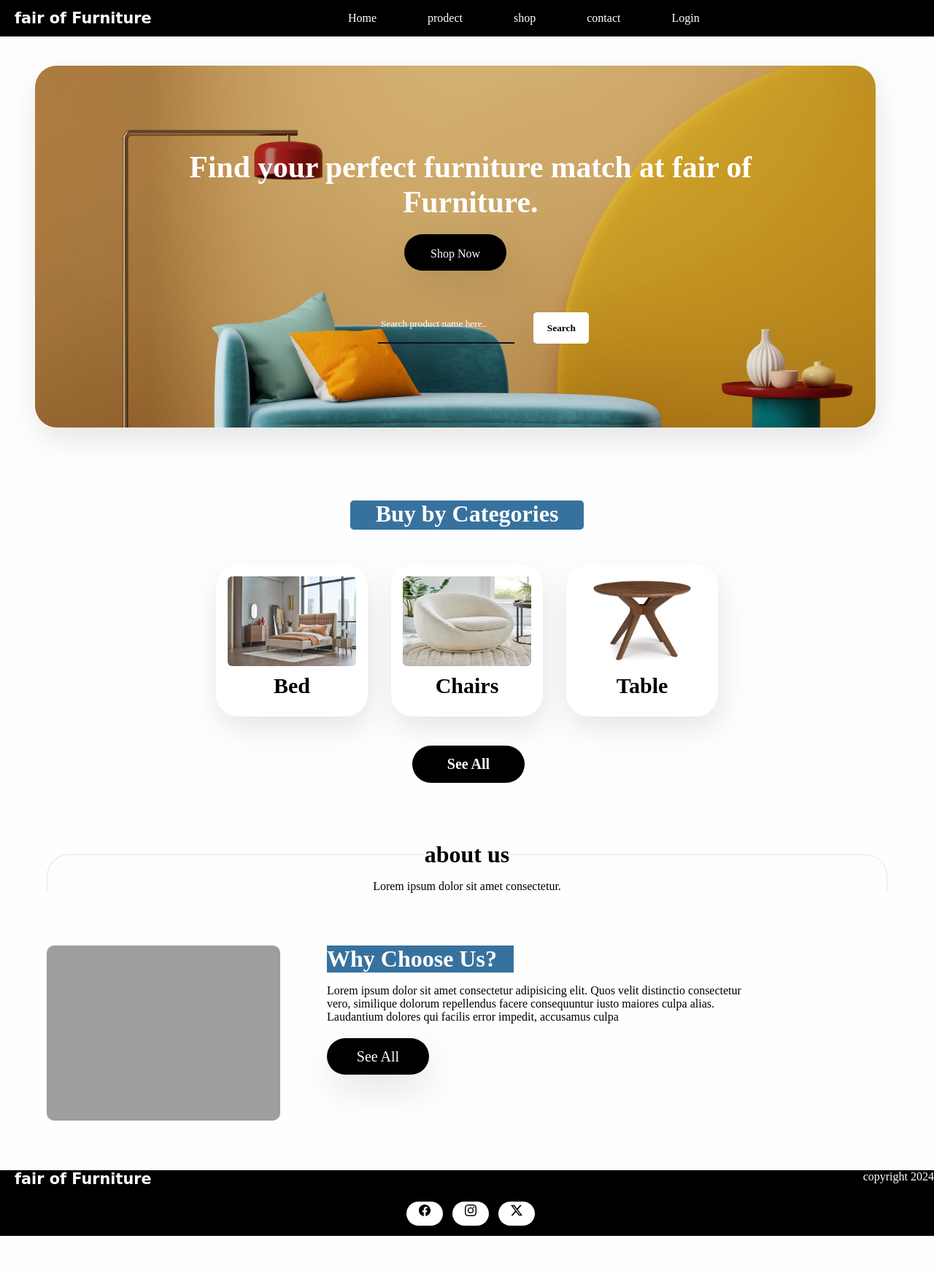
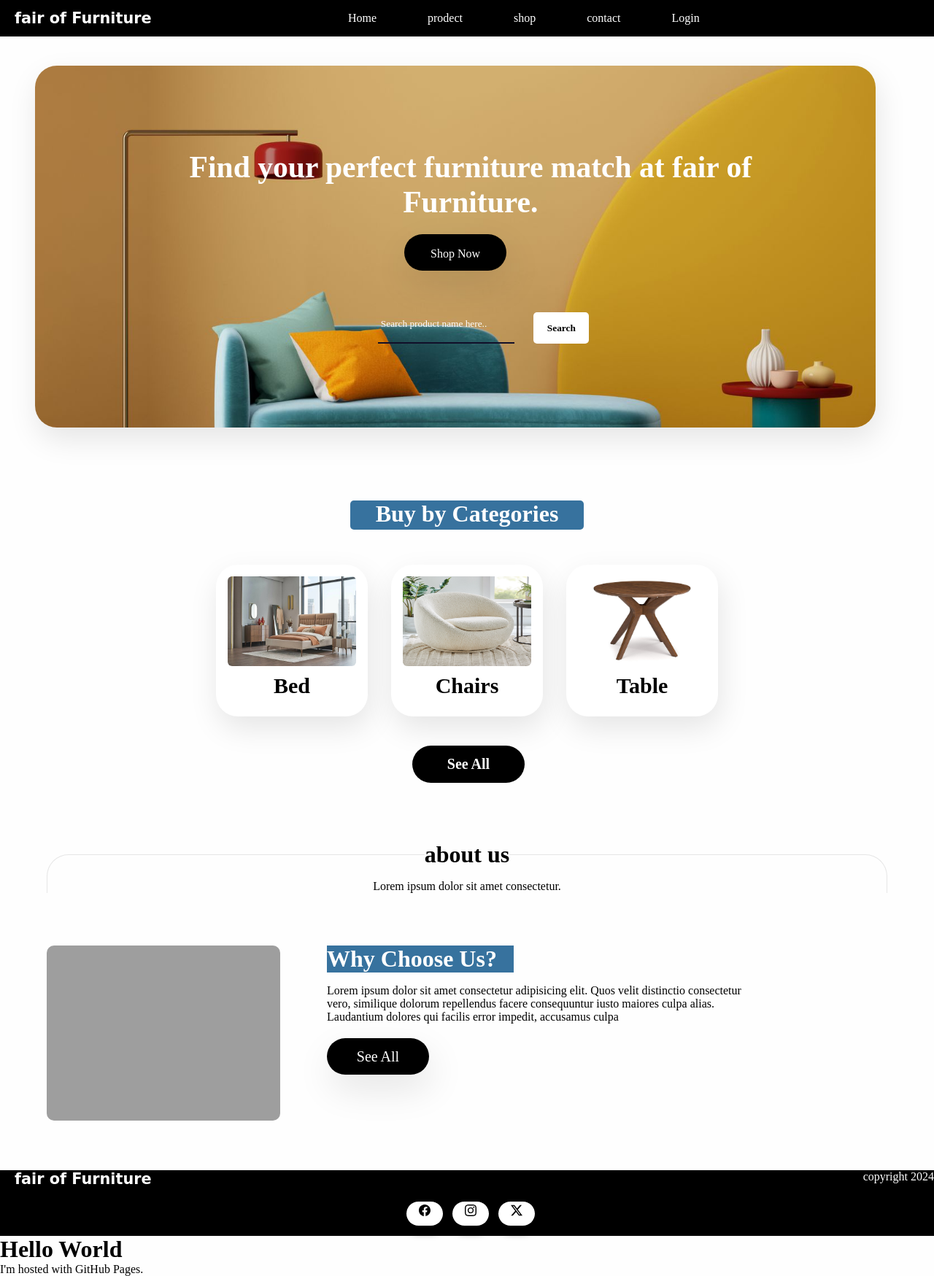
Before and after one commit to Mariaa888/HomeWork, a PHP site: page / in a window 1280 px wide. Shown: the whole page at 73% size. Before the commit the page ends 1694 px from the top, so only its background shows below. Run offline with PHP 8.4, Linux system fonts and the light colour scheme; grey boxes are pictures that could not be loaded.

Commit message:
initial commit

```diff
--- a/index.php
+++ b/index.php
@@ -194,6 +194,11 @@ session_start();
 
     <script src="js/home1.js">
     </script>
+
+        <h1>Hello World</h1>
+        <p>I'm hosted with GitHub Pages.</p>
+
+    </html>
 </body>
 
 </html>
```
